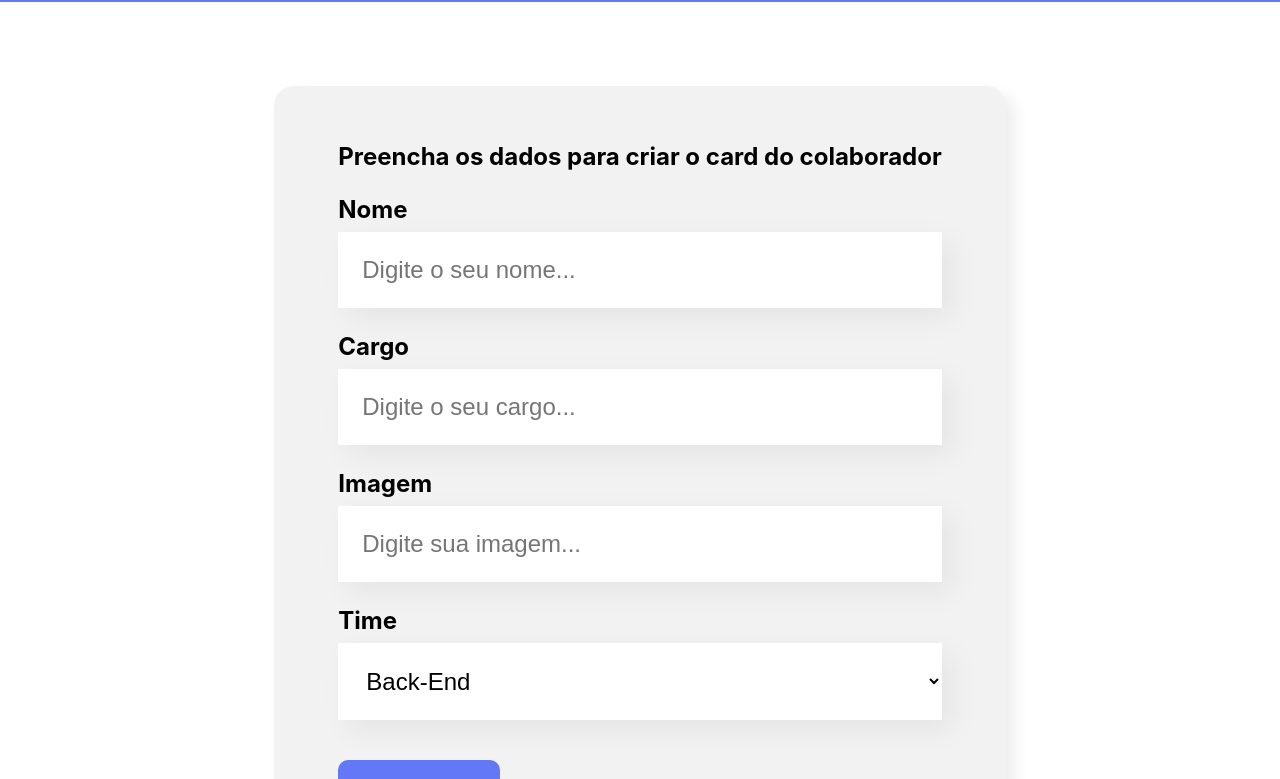
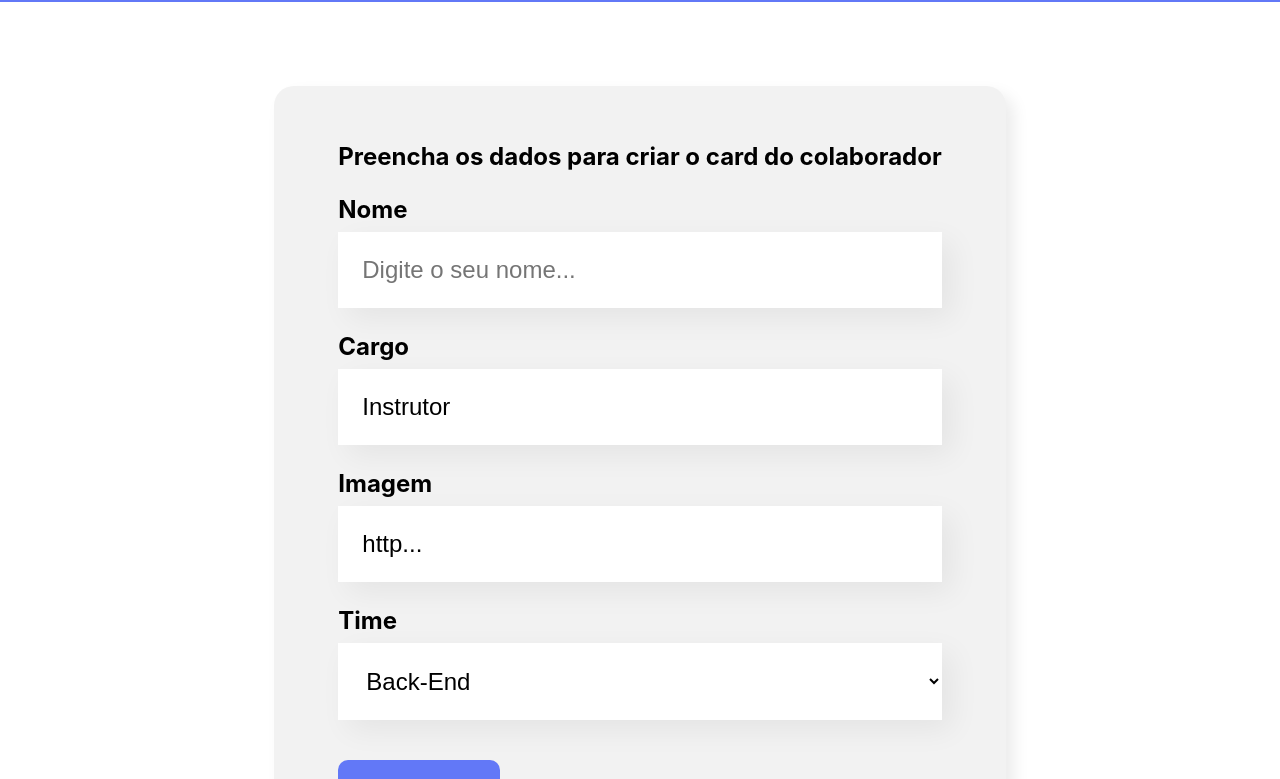
Before and after one commit to JNaicraG/organo, a React (Create React App) app: page / in a window 1280 px wide. Shown: the part 496-1275 px from the top of the page. Built offline with nearby package versions, Linux system fonts and the light colour scheme.

Commit message:
chore(CampoTexto, ListaSuspensa, Formulario): updated for a more generic approach

```diff
--- a/src/componentes/CampoTexto/index.js
+++ b/src/componentes/CampoTexto/index.js
@@ -1,19 +1,24 @@
+//import { useState } from 'react'
 import './CampoTexto.css'
 
 
 const CampoTexto = (props) =>{
     const placeholderModificado = `${props.placeholder}...`
-    let value = '';
+    //let value = '';
+    //const [value, setValue] = useState('') //valor inicial ''
 
-    const aoDigitar = (event) =>{
-        value = event.target.value;
-        console.log(value);
+    const onChange = (event) =>{
+        //setValue(event.target.value);
+        //console.log(value);
+        //Buscar duma forma menos local
+        props.onChange(event.target.value)
+
     }
 
     return (
         <div className='campo-texto'>
             <label>{props.label}</label>
-            <input required={props.obrigatorio} onChange={aoDigitar} placeholder={placeholderModificado} />
+            <input value={props.value} required={props.obrigatorio} onChange={onChange} placeholder={placeholderModificado} />
         </div>
     )
 }
--- a/src/componentes/Formulario/index.js
+++ b/src/componentes/Formulario/index.js
@@ -1,6 +1,7 @@
 import { Botao } from '../Botao';
 import { CampoTexto } from '../CampoTexto';
 import { ListaSuspensa } from '../ListaSuspensa';
+import { useState } from 'react'
 import './Formulario.css'
 
 const Formulario = () => {
@@ -22,14 +23,42 @@ const Formulario = () => {
 
     }
 
+    const [nome, setNome] = useState('') //valor inicial ''
+    const [cargo, setCargo] = useState('Instrutor') //valor inicial ''
+    const [imagem, setImagem] = useState('http...') //valor inicial ''
+    const [time, setTime] = useState('') //valor inicial ''
+
     return (
         <section className='formulario'>
             <form onSubmit={onSubmit}>
                 <h2>Preencha os dados para criar o card do colaborador</h2>
-                <CampoTexto obrigatorio={true} label="Nome" placeholder="Digite o seu nome" />
-                <CampoTexto obrigatorio={true} label="Cargo" placeholder="Digite o seu cargo" />
-                <CampoTexto label="Imagem" placeholder="Digite sua imagem" />
-                <ListaSuspensa required={true} label="Time" lista={times} />
+                <CampoTexto
+                    obrigatorio={true}
+                    label="Nome"
+                    placeholder="Digite o seu nome"
+                    value={nome}
+                    onChange={value => setNome(value)}
+                />
+                <CampoTexto
+                    obrigatorio={true}
+                    label="Cargo"
+                    placeholder="Digite o seu cargo"
+                    value={cargo}
+                    onChange={value => setCargo(value)}
+                    />
+                <CampoTexto
+                    label="Imagem"
+                    placeholder="Digite sua imagem"
+                    value={imagem}
+                    onChange={value => setImagem(value)}
+                    />
+                <ListaSuspensa
+                    value={time}
+                    onChange={value => setTime(value)}
+                    required={true}
+                    label="Time"
+                    lista={times}
+                    />
                 <Botao>
                     Criar Cards
                 </Botao>
--- a/src/componentes/ListaSuspensa/index.js
+++ b/src/componentes/ListaSuspensa/index.js
@@ -4,7 +4,7 @@ const ListaSuspensa = (props) => {
     return (
         <div className='lista-suspensa'>
             <label>{props.label}</label>
-            <select required={props.required}>
+            <select required={props.required} value={props.value} onChange={props.onChange}>
                 {
                     props.lista.map(item => <option key={item}>{item}</option>)
                 }
```
